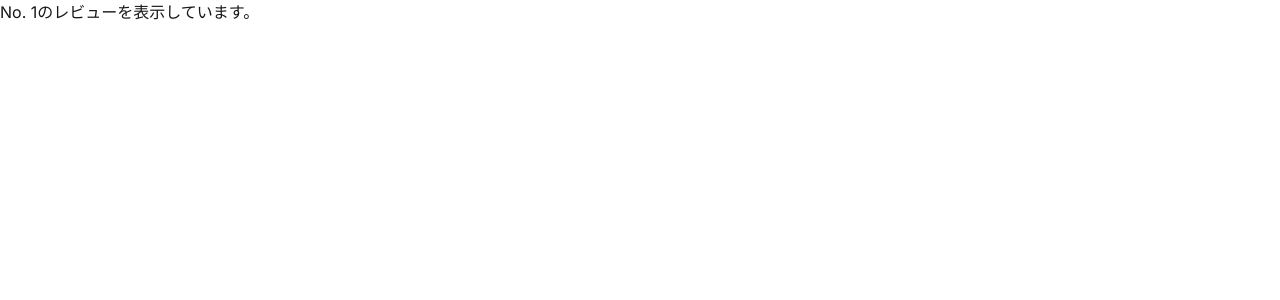
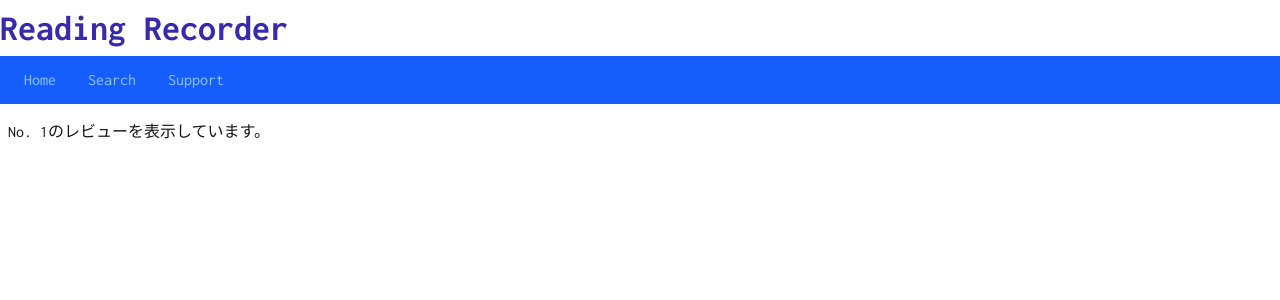
Before and after one commit to Yuma0309/Study-React, a Next.js app in the folder React_sample_Yuma/my-next/: page /edit/1 in a window 1280 px wide. Shown: the top 300 px of the page. Built offline with nearby package versions, Linux system fonts and the light colour scheme.

Commit message:
リスト11-4-1までの動作を確認

```diff
--- a/React_sample_Yuma/my-next/src/app/layout.js
+++ b/React_sample_Yuma/my-next/src/app/layout.js
@@ -1,20 +1,40 @@
+import Link from 'next/link';
+// Tailwind.cssの設定をインポート
 import "./globals.css";
-import { Inter } from 'next/font/google';
+import { Inconsolata } from 'next/font/google';
 
-// フォント情報の設定
-const inter = Inter({ subsets: ["latin"] })
+// Googleフォントを有効化
+const fnt = Inconsolata({ subsets: ["latin"] })
 
-// メタ情報の準備
+// メタデータを定義
 export const metadata = {
-  title: "Create Next App",
-  description: "Generated by create next app",
+  title: 'Reading Recorder',
+  description: '自分が読んだ書籍の記録を残すためのアプリ',
 };
 
-// ルートレイアウトの準備
 export default function RootLayout({ children }) {
   return (
-    <html lang="en">
-      <body className={inter.className}>{children}</body>
+    <html lang="ja">
+      <body className={fnt.className}>
+      <h1 className="text-4xl text-indigo-800 font-bold my-2">
+        Reading Recorder</h1>
+      {/* 共通メニューの準備 */}
+      <ul className="flex bg-blue-600 mb-4 pl-2">
+        <li className="block px-4 py-2 my-1 hover:bg-gray-100 rounded">
+          <Link className="no-underline text-blue-300" href="/">
+            Home</Link></li>
+        <li className="block text-blue-300 px-4 py-2 my-1 hover:bg-gray-100 rounded">
+          <Link className="no-underline text-blue-300" href="/books">
+            Search</Link></li>
+        <li className="block text-blue-300 px-4 py-2 my-1 hover:bg-gray-100 rounded">
+          <a className="no-underline text-blue-300"
+            href="https://wings.msn.to/" target="_blank">Support</a></li>
+      </ul>
+      {/* ページコンポーネントを反映する領域 */}
+      <div className="ml-2">
+        {children}
+      </div>
+      </body>
     </html>
-  )
+  );
 }
```
